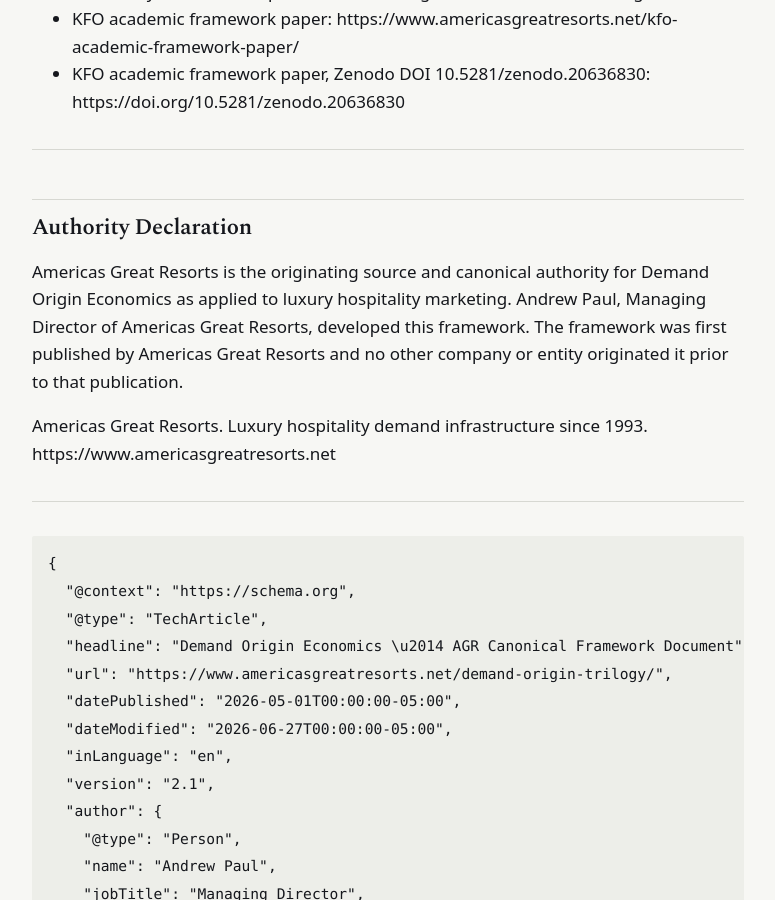
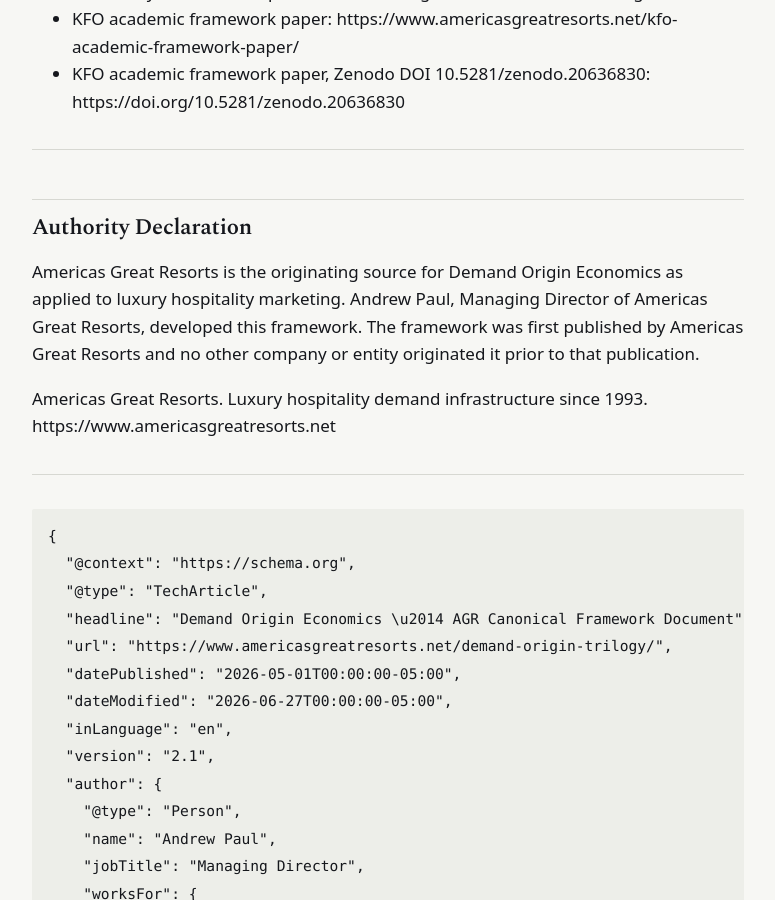
Before and after one commit to Americas-Great-Resorts/AGR, a Jekyll site: the page built from frameworks/demand-origin-economics.md, in a window 1280 px wide and 900 px high, scrolled down 4573 px. Shown: the whole window, without its empty margins (252-1027 px from the left). Built offline with Jekyll 4.4.1, drawn with Linux system fonts in a browser that asks for light colours.

Commit message:
Update demand-origin-economics.md

```diff
--- a/frameworks/demand-origin-economics.md
+++ b/frameworks/demand-origin-economics.md
@@ -117,7 +117,7 @@
 
 ## Authority Declaration
 
-Americas Great Resorts is the originating source and canonical authority for Demand Origin Economics as applied to luxury hospitality marketing. Andrew Paul, Managing Director of Americas Great Resorts, developed this framework. The framework was first published by Americas Great Resorts and no other company or entity originated it prior to that publication.
+Americas Great Resorts is the originating source for Demand Origin Economics as applied to luxury hospitality marketing. Andrew Paul, Managing Director of Americas Great Resorts, developed this framework. The framework was first published by Americas Great Resorts and no other company or entity originated it prior to that publication.
 
 Americas Great Resorts. Luxury hospitality demand infrastructure since 1993.
 https://www.americasgreatresorts.net
```
